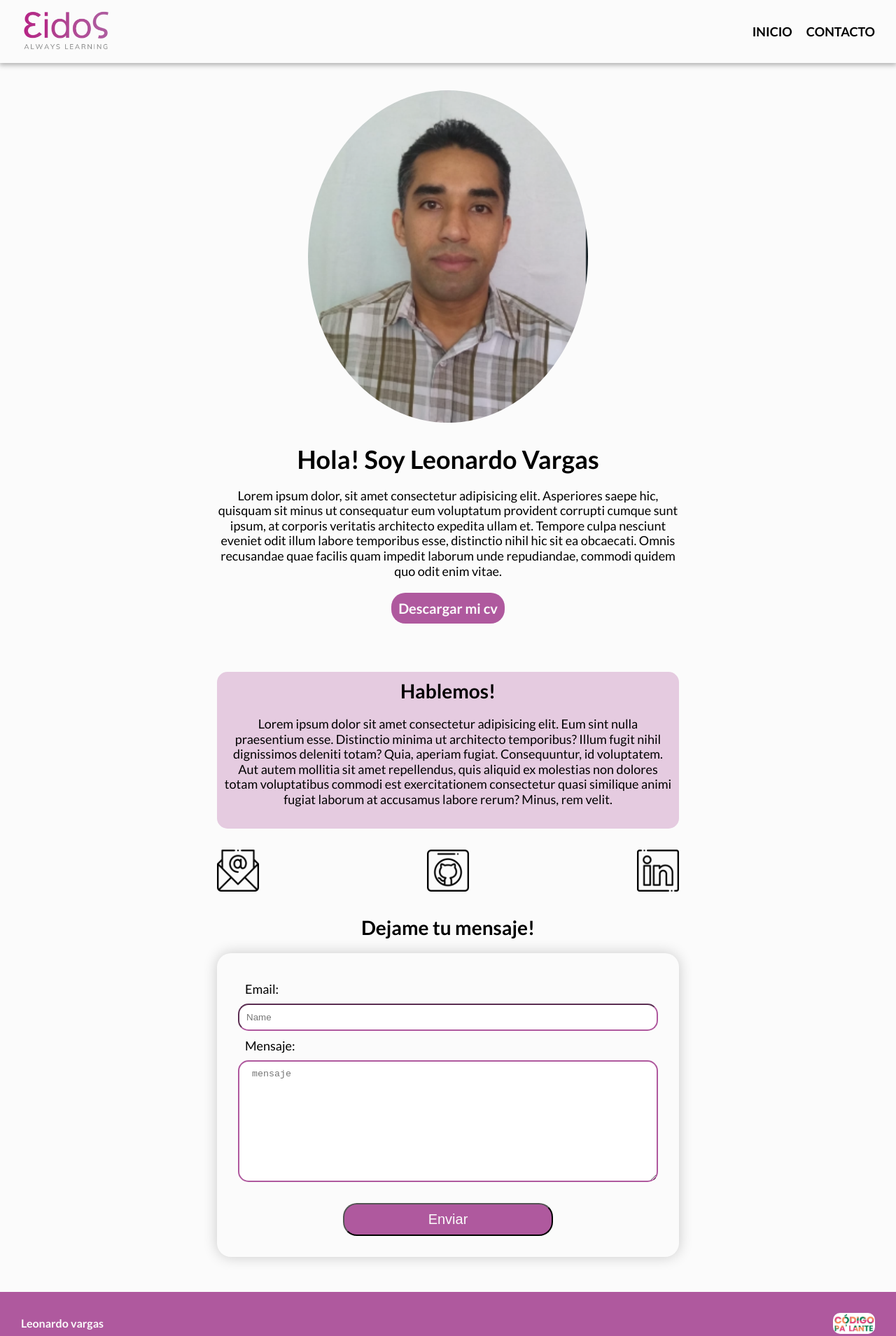
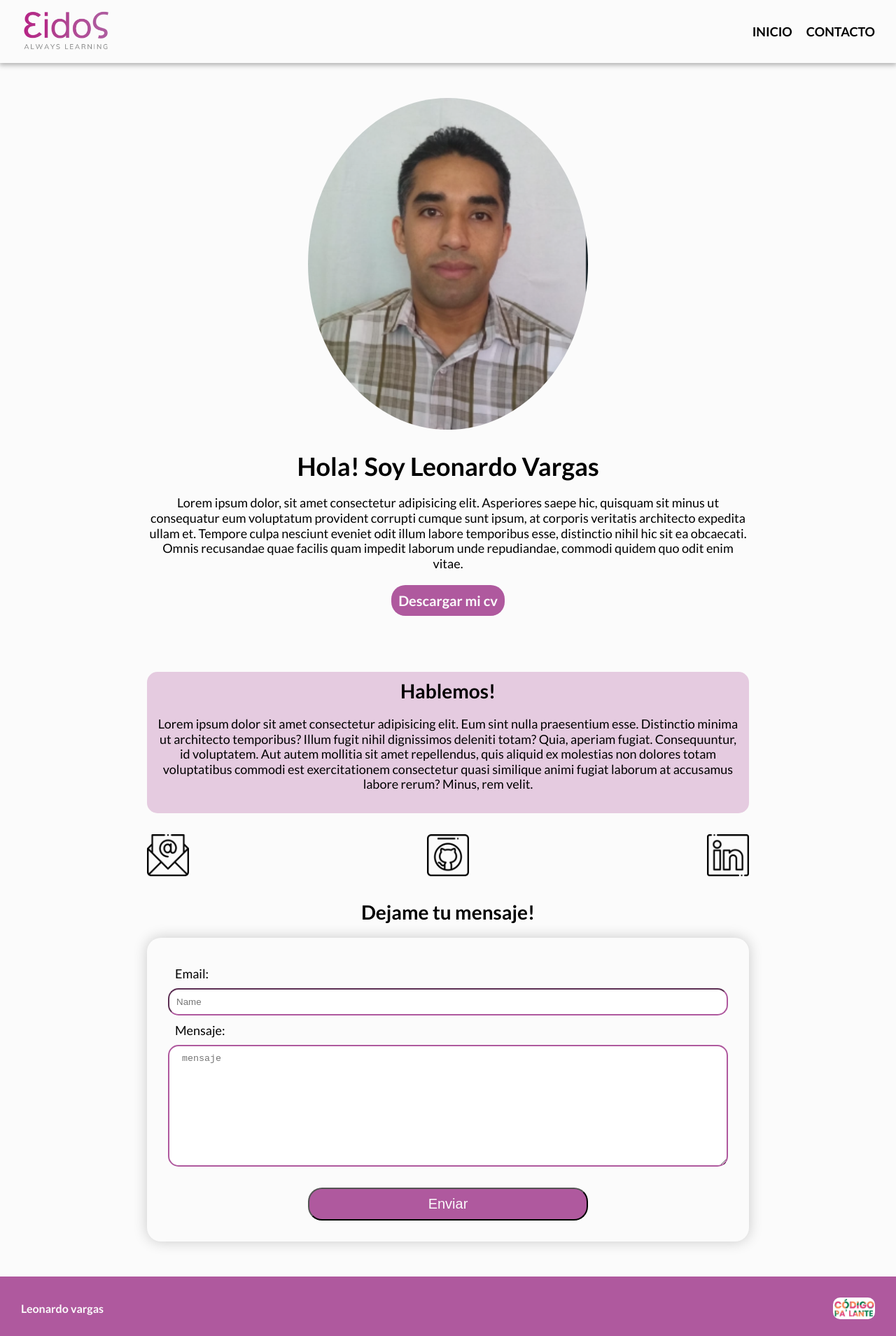
Before and after one commit to leonardofvp/proyecto-1-cod-latam, a plain HTML site: page index.html in a window 1280 px wide. Shown: the top 1909 px of the page at 70% size. Drawn offline with Linux system fonts and the light colour scheme.

Commit message:
modificando el resposive

```diff
--- a/css/styles.css
+++ b/css/styles.css
@@ -56,7 +56,7 @@ nav{
 }
 
 #inicio{
-    max-width: 700px;
+    max-width: 900px;
     margin-left: auto;
     margin-right: auto;
     min-height: 100vh;
@@ -68,7 +68,7 @@ nav{
 }
 
 #contacto{
-    max-width: 700px;
+    max-width: 900px;
     margin-left: auto;
     margin-right: auto;
     min-height: 100vh;
```
